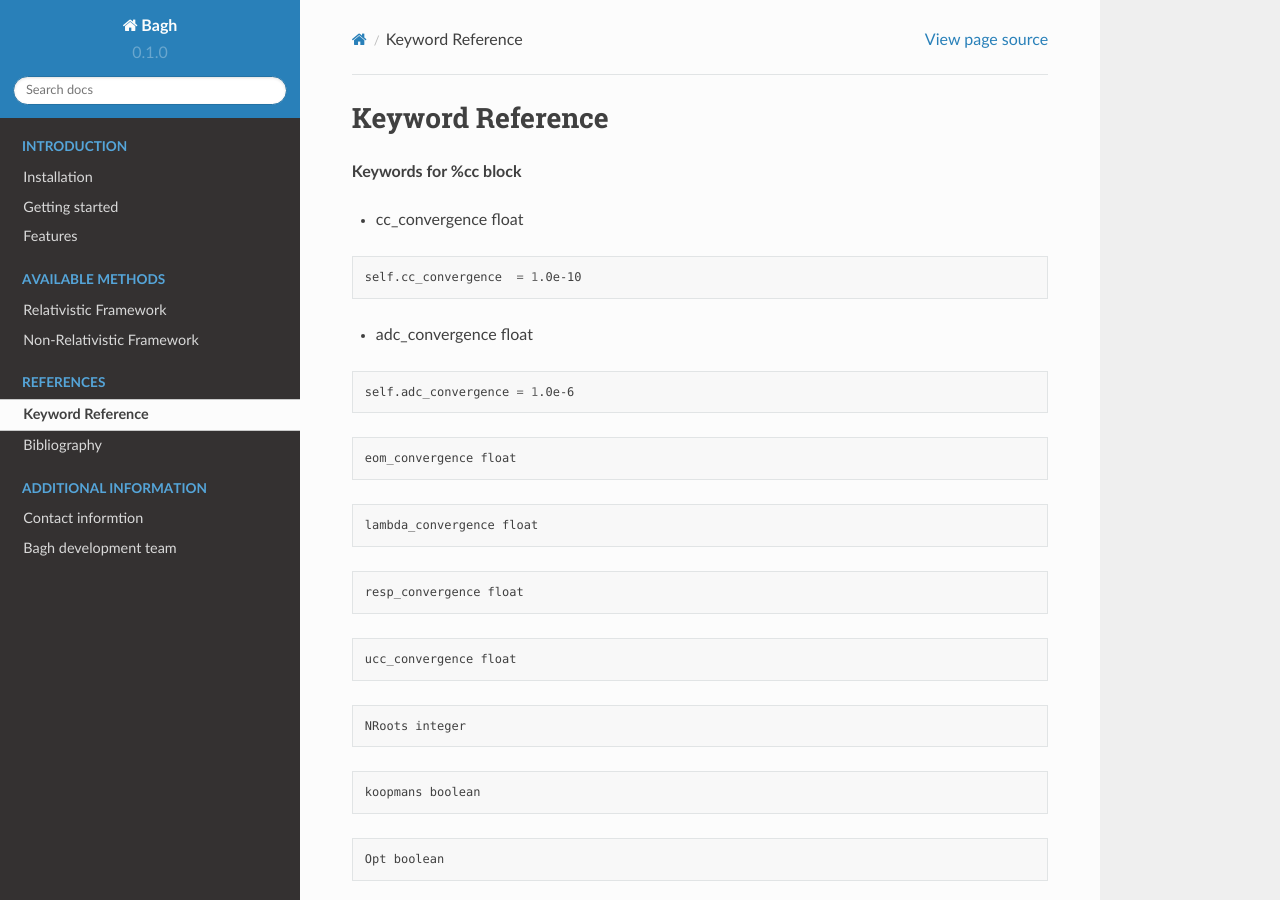
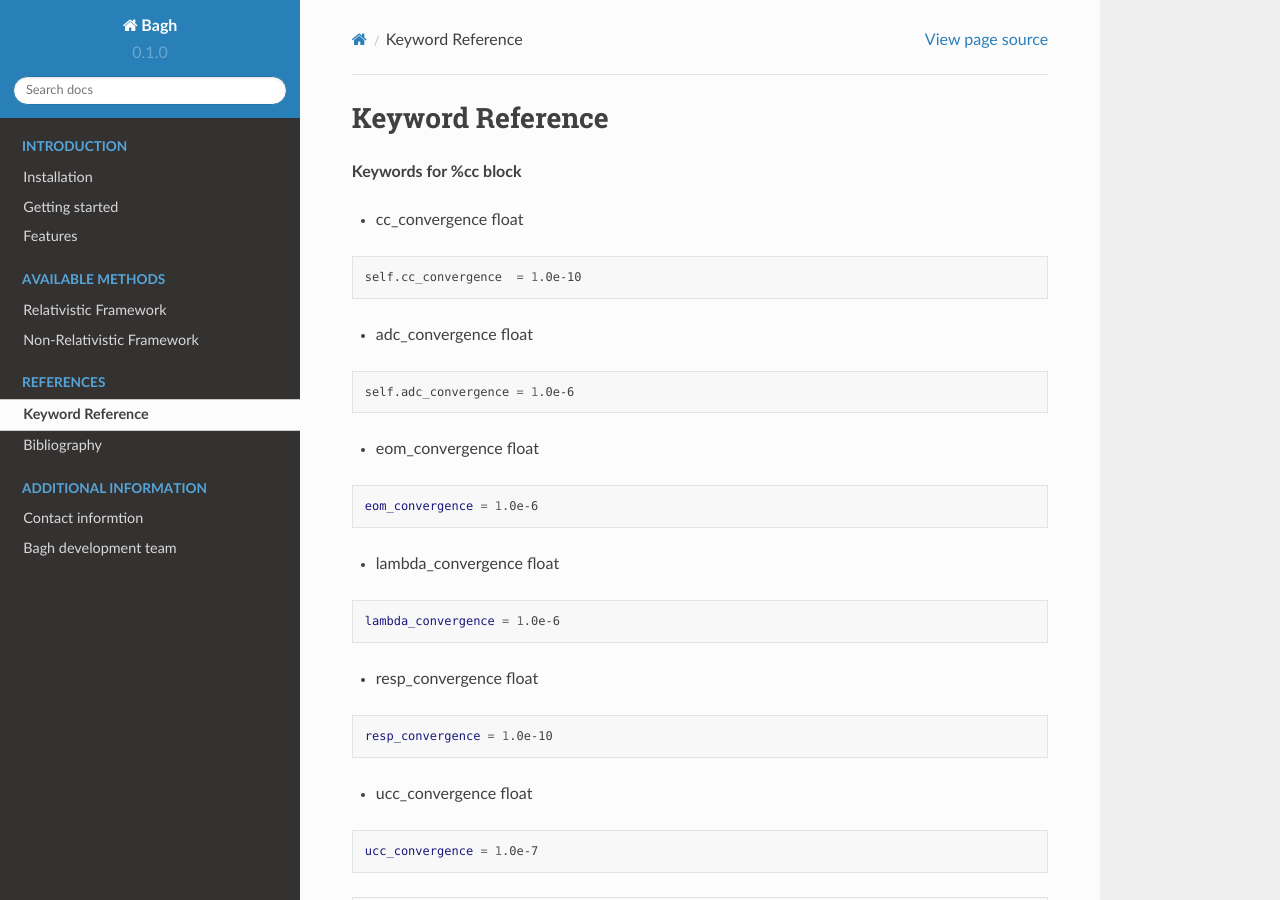
Before and after one commit to achintya007/bagh_doc, a Sphinx documentation site: the page built from docs/source/keyword.rst, in a window 1280 px wide and 900 px high. Built offline with Sphinx 7.4.7 and the Read the Docs theme 2.0.0, drawn with Linux system fonts in a browser that asks for light colours.

Commit message:
Update keyword.rst

```diff
--- a/docs/source/keyword.rst
+++ b/docs/source/keyword.rst
@@ -15,21 +15,29 @@
 
    self.adc_convergence = 1.0e-6
 
-.. code-block:: shell
-
-   eom_convergence float
+- eom_convergence float
 
 .. code-block:: shell
 
-   lambda_convergence float
+   eom_convergence = 1.0e-6
+
+- lambda_convergence float
 
 .. code-block:: shell
 
-   resp_convergence float
+   lambda_convergence = 1.0e-6
+
+- resp_convergence float
 
 .. code-block:: shell
 
-   ucc_convergence float
+   resp_convergence = 1.0e-10
+
+-  ucc_convergence float
+
+.. code-block:: shell
+
+   ucc_convergence = 1.0e-7
 
 .. code-block:: shell
 
```
